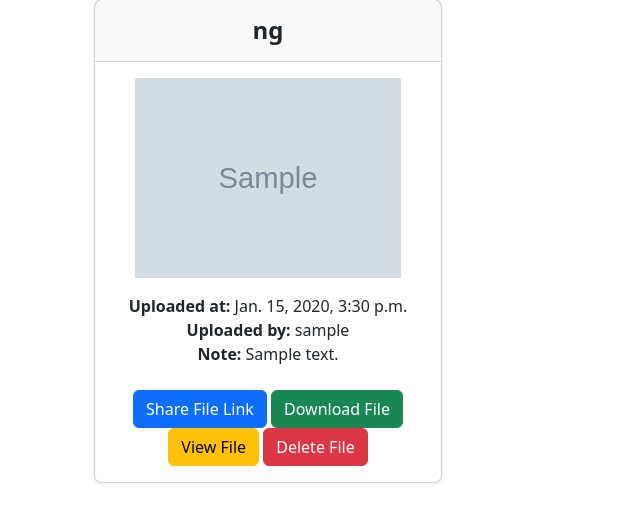
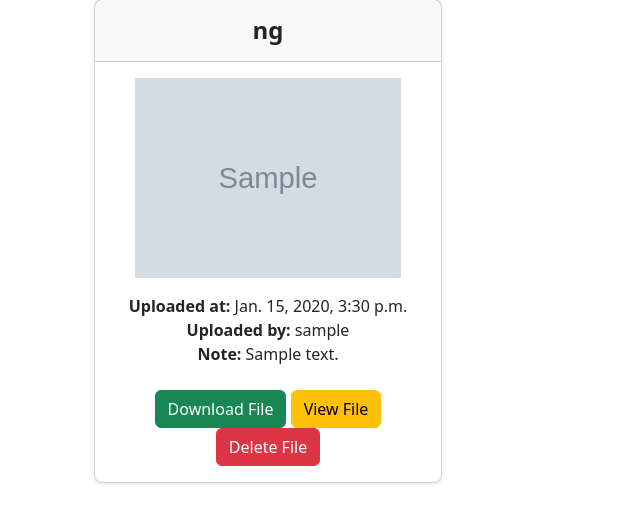
Before and after one commit to ravin-d-27/File_Transfer_Server, a Django app: page /files/ in a window 1280 px wide. Shown: the part 295-818 px from the top of the page, without its empty margins (0-640 px from the left). Run offline with Django 4.2, Linux system fonts and the light colour scheme; a user stored in the database is signed in; tables that the repository leaves empty hold one stand-in row (values such as "Sample post"); grey boxes marked "Sample" are stand-in pictures; parts of the project's set-up code (start-up, migrations or seed data) failed here and were passed over.

Commit message:
Fixing Vulnerability

```diff
--- a/File_Server/files/templates/files/file_list.html
+++ b/File_Server/files/templates/files/file_list.html
@@ -67,7 +67,6 @@
               <li><b>Note: </b>{{ file.notes }}</li>
             </ul>
 
-            <a href="{% url 'files:share_file' file_id=file.id %}" class="btn btn-primary" id='view' target="_blank">Share File Link</a>
             <a href="{% url 'files:download_file' file_id=file.id %}" class="btn btn-success" id='download'>Download File</a>
             <a href="{% url 'files:view_file' file_id=file.id %}" class="btn btn-warning" id='view' target="_blank">View File</a>
             <a class="btn btn-danger" id='delete' onclick="raise_alerts({{file.id}})">Delete File</a>
--- a/File_Server/files/urls.py
+++ b/File_Server/files/urls.py
@@ -1,7 +1,7 @@
 # files/urls.py
 
 from django.urls import path
-from .views import file_list, upload_file, download_file, delete_file, view_file, share_file
+from .views import file_list, upload_file, download_file, delete_file, view_file
 
 app_name= 'files'
 urlpatterns = [
@@ -10,5 +10,4 @@ urlpatterns = [
     path('download/<int:file_id>/', download_file, name='download_file'),
     path('delete/<int:file_id>/', delete_file, name='delete_file'),
     path('view_file/<int:file_id>/', view_file, name='view_file'),
-    path('share_file/<int:file_id>/', share_file, name='share_file'),
 ]
--- a/File_Server/files/views.py
+++ b/File_Server/files/views.py
@@ -63,17 +63,3 @@ def view_file(request, file_id):
         return response
     else:
         return redirect('files:download_file', file_id=file_id)
-
-
-def share_file(request, file_id):
-    file_instance = get_object_or_404(UploadedFile, id=file_id)
-    file_path = file_instance.file.name
-    file_extension = file_path.split('.')[-1].lower()
-    if file_extension in ['jpg', 'jpeg', 'png', 'gif']:
-        return FileResponse(file_instance.file, content_type='image/'+file_extension)
-    elif file_extension == 'pdf':
-        response = FileResponse(file_instance.file, content_type='application/pdf')
-        response['Content-Disposition'] = f'inline; filename={file_instance.file.name}'
-        return response
-    else:
-        return redirect('files:download_file', file_id=file_id)
```
